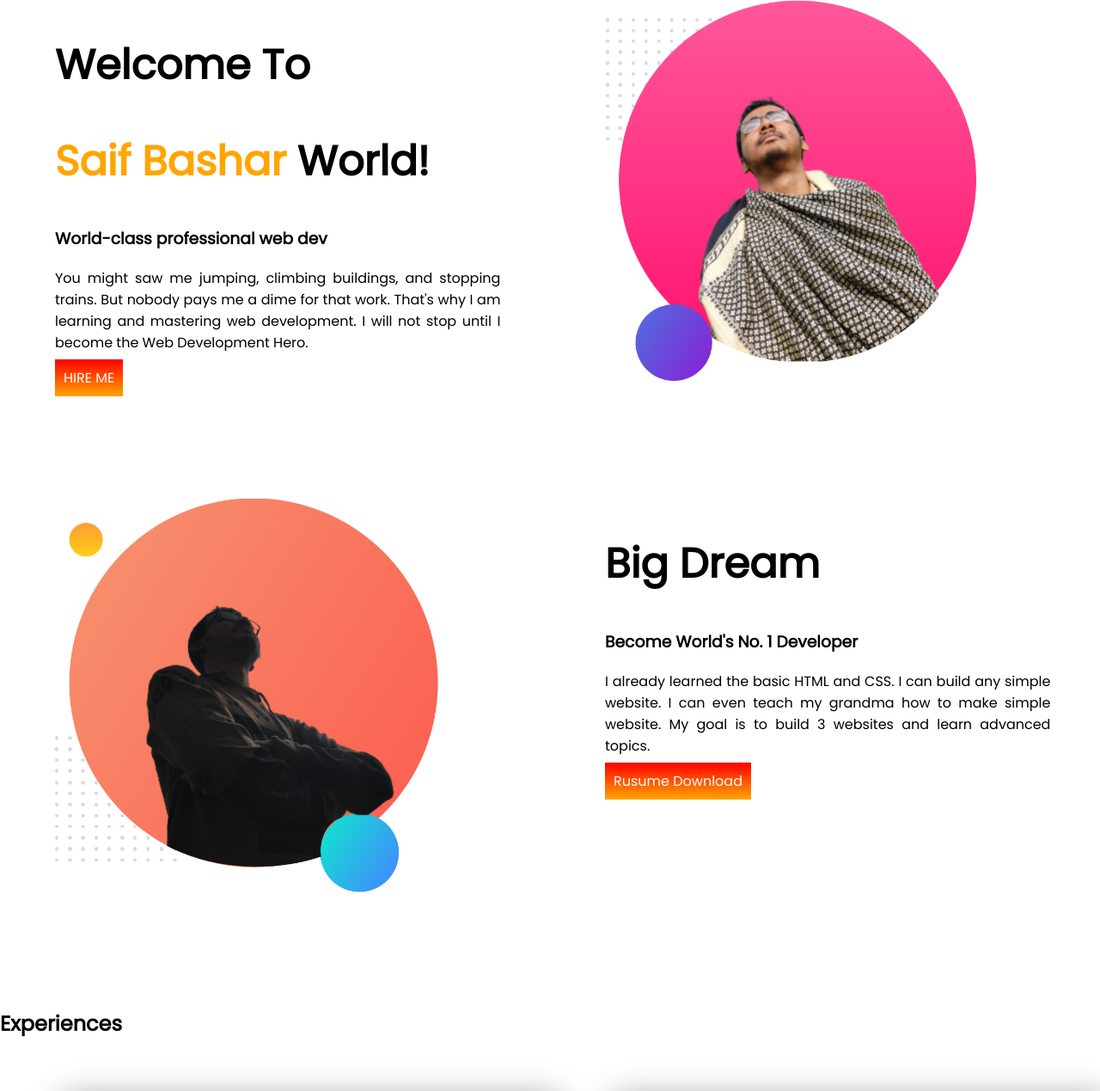
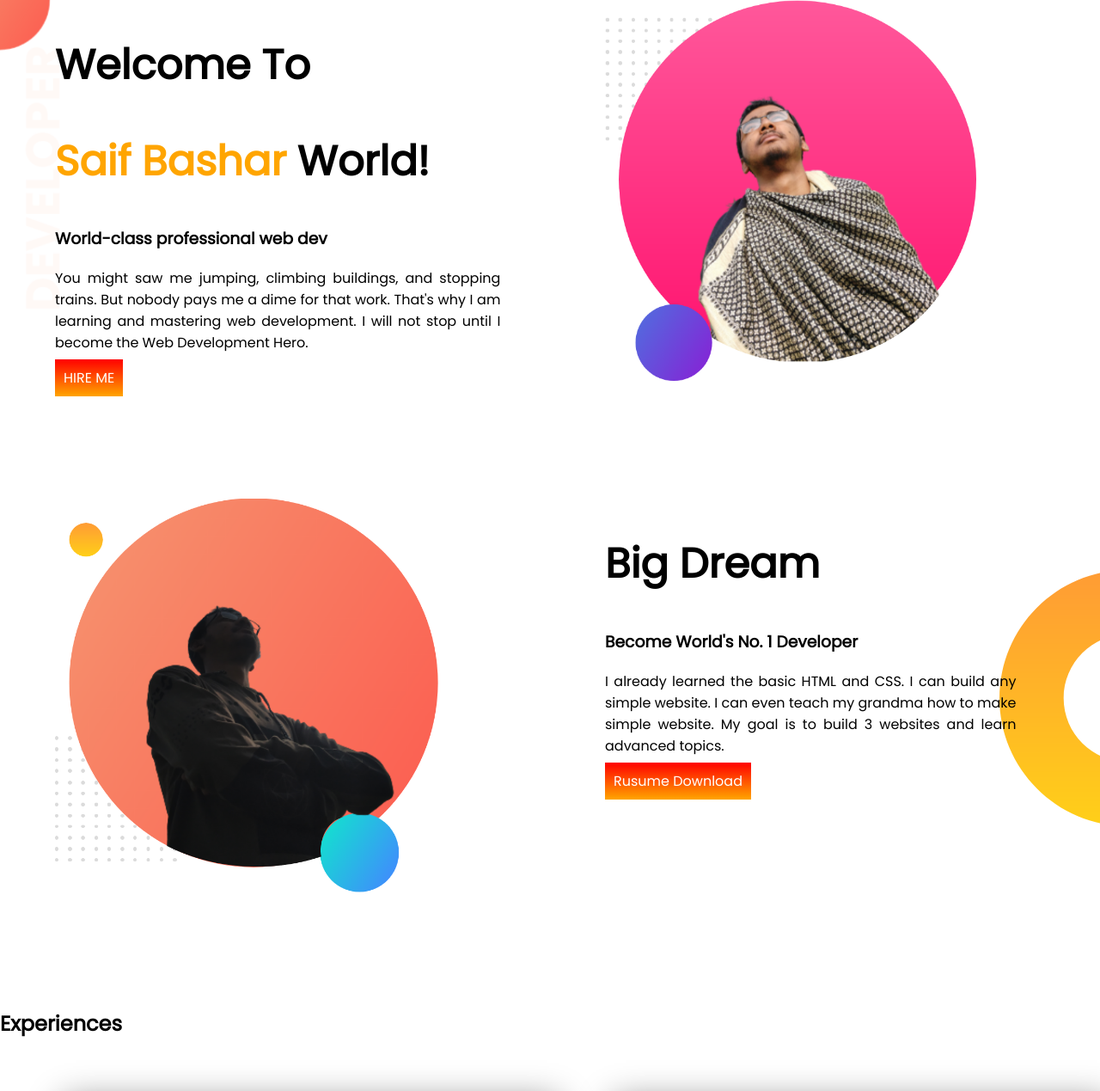
Before and after one commit to saifbashar/developer-portfolio, a plain HTML site: page index.html in a window 1280 px wide. Shown: the top 1269 px of the page at 86% size. Drawn offline with Linux system fonts and the light colour scheme.

Commit message:
Added design

```diff
--- a/index.html
+++ b/index.html
@@ -14,7 +14,7 @@
     />
   </head>
   <body>
-    <section class="first">
+    <section class="first bg1">
       <div class="first-item">
         <h1>Welcome To</h1>
         <h1><span class="orange-color">Saif Bashar</span> World!</h1>
@@ -31,14 +31,14 @@
         <img src="./images/saif1e.png" alt="Saif Bashar" />
       </div>
     </section>
-    <section class="first">
+    <section class="first bg2">
       <div class="first-item">
         <img src="/images/saif2e.png" alt="" />
       </div>
       <div class="first-item">
         <h1>Big Dream</h1>
         <h3>Become World's No. 1 Developer</h3>
-        <p>
+        <p style="margin-right: 40px; text-align: justify">
           I already learned the basic HTML and CSS. I can build any simple
           website. I can even teach my grandma how to make simple website. My
           goal is to build 3 websites and learn advanced topics.
--- a/style.css
+++ b/style.css
@@ -9,6 +9,15 @@ body {
   display: flex;
 
   margin-bottom: 10%;
+}
+.bg1 {
+  background-image: url(/images/top-banner.png);
+  background-repeat: no-repeat;
+}
+.bg2 {
+  background-image: url(/images/dream-bg.png);
+  background-repeat: no-repeat;
+  background-position: right;
 }
 .first-item h1 {
   font-size: 3em;
```
